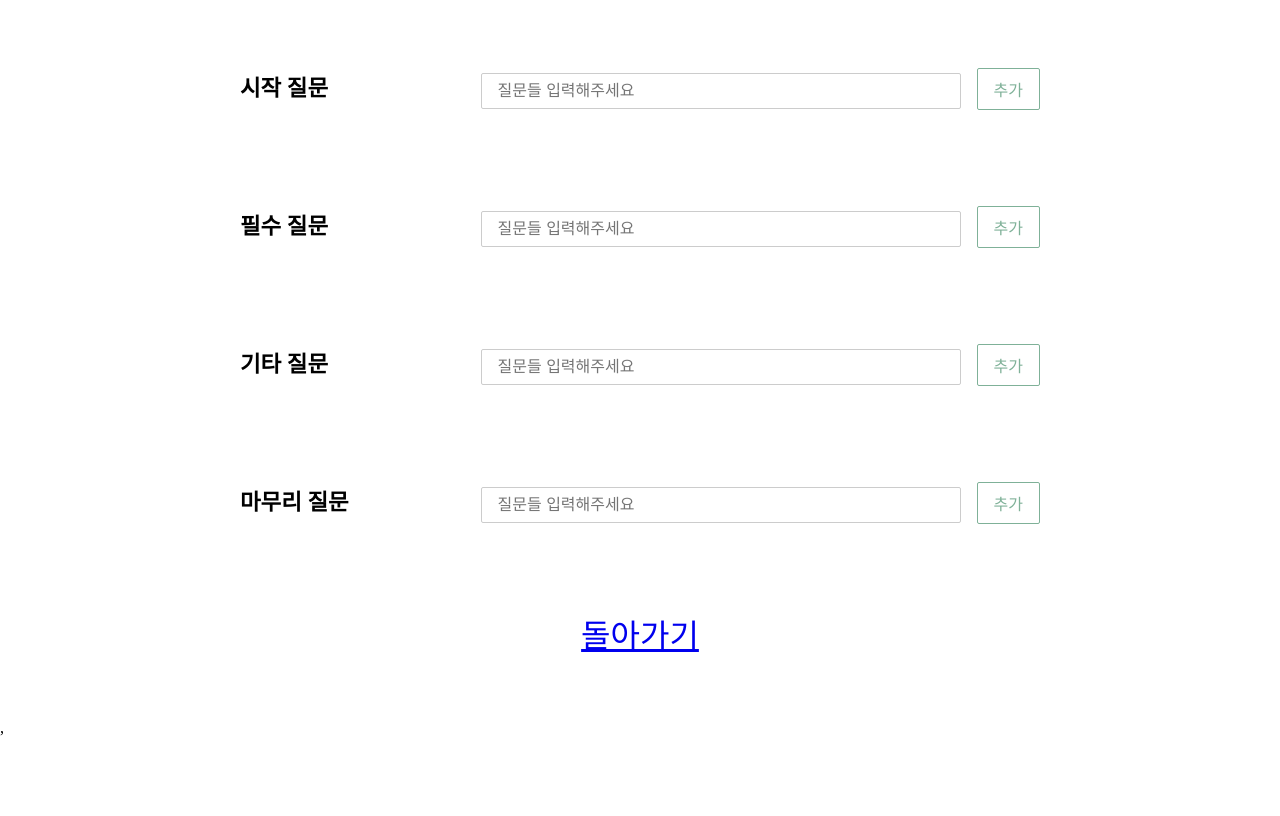
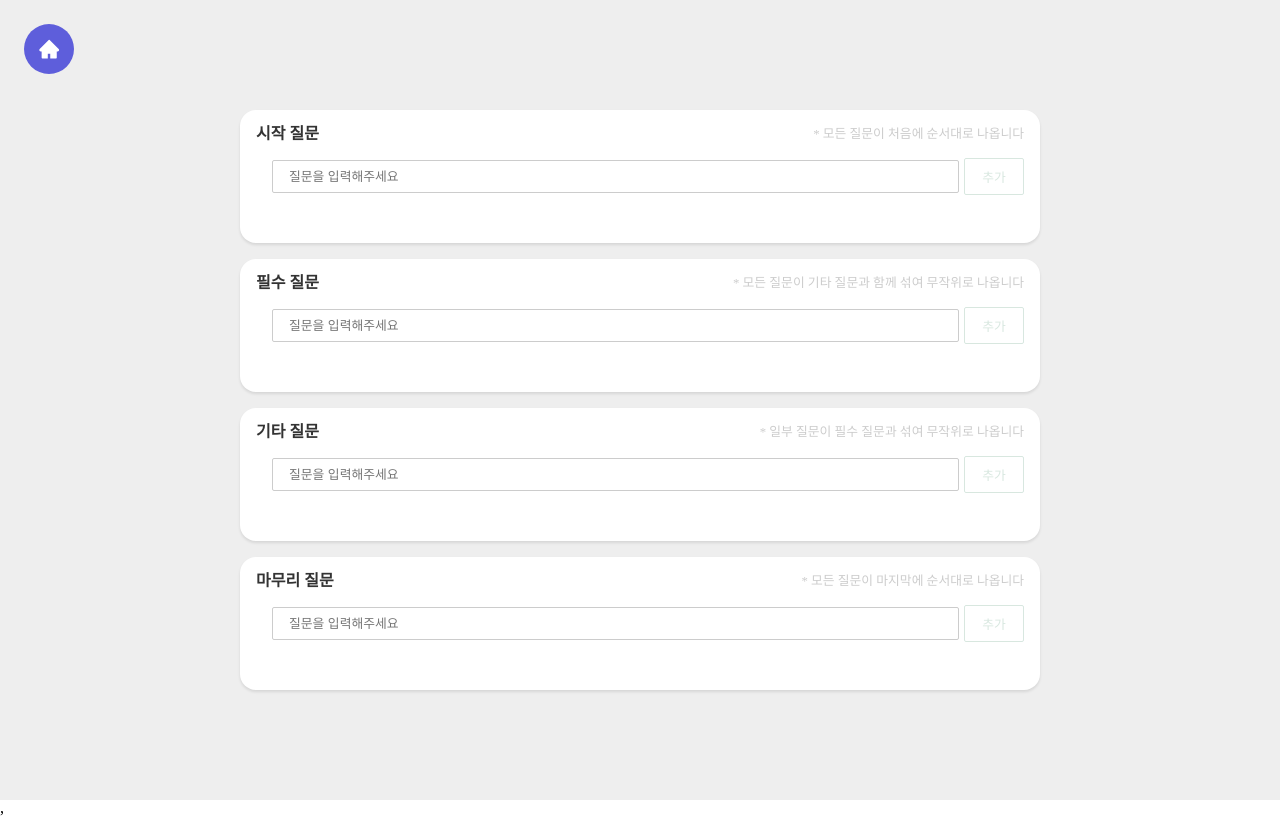
Before and after one commit to HobinLee/interview, a React app: page /setting in a window 1280 px wide. Built offline with nearby package versions, Linux system fonts and the light colour scheme.

Commit message:
feat: 세팅 페이지 수정 및 style > styled로 수정

```diff
--- a/src/App.tsx
+++ b/src/App.tsx
@@ -1,4 +1,4 @@
-import { FC, ReactElement } from 'react';
+import { FC } from 'react';
 import { Route, Routes } from 'react-router-dom';
 
 import { InterviewRoom, ReviewRoom, SettingRoom, WaitingRoom } from './pages';
--- a/src/components/molecules/Header/index.tsx
+++ b/src/components/molecules/Header/index.tsx
@@ -1,6 +1,6 @@
 import { FC } from 'react';
 import { Link } from 'react-router-dom';
-import style from 'styled-components';
+import styled from 'styled-components';
 
 const Header: FC = () => (
   <HeaderWrapper>
@@ -10,7 +10,7 @@ const Header: FC = () => (
 
 export default Header;
 
-const HeaderWrapper = style.header`
+const HeaderWrapper = styled.header`
   display: flex;
   min-height: 40px;
   padding: 16px 16px 0 16px;
--- a/src/pages/InterviewRoom/style.ts
+++ b/src/pages/InterviewRoom/style.ts
@@ -1,6 +1,6 @@
-import style from 'styled-components';
+import styled from 'styled-components';
 
-export const InterviewRoomWrapper = style.main`
+export const InterviewRoomWrapper = styled.main`
   background: #333;
   color: #fff;
   width: 100vw;
@@ -31,7 +31,7 @@ export const InterviewRoomWrapper = style.main`
       flex-direction: column;
       justify-content: center;
       align-items: center;
-      text-align: center
+      text-align: center;
     }
   }
 
@@ -91,7 +91,6 @@ export const InterviewRoomWrapper = style.main`
     }
 
     .close-button {
-
       background: #ea4335;
     }
 
--- a/src/pages/ReviewRoom/style.ts
+++ b/src/pages/ReviewRoom/style.ts
@@ -1,9 +1,9 @@
-import style from 'styled-components';
+import styled from 'styled-components';
 
-export const ReviewRoomWrapper = style.main`
- font-size: 2.8rem;
- .review-table {
-   margin: auto;
-   border: 1px solid black;
- }
+export const ReviewRoomWrapper = styled.main`
+  font-size: 2.8rem;
+  .review-table {
+    margin: auto;
+    border: 1px solid black;
+  }
 `;
--- a/src/pages/SettingRoom/Question/index.tsx
+++ b/src/pages/SettingRoom/Question/index.tsx
@@ -1,5 +1,6 @@
 import { Button } from '@src/components/atoms/Button/Button';
 import { Input } from '@src/components/atoms/Input/Input';
+import { Typography } from '@src/components/atoms/Typography/Typography';
 import { FC, useState } from 'react';
 import { useInput } from '../../../hooks';
 import { Question } from '../../../store/question';
@@ -43,13 +44,14 @@ const QuestionElement: FC<QuestionProps> = ({
         <Input
           value={modifiedQuestion}
           onChange={handleModifiedQuestion}
-          placeholder="질문들 입력해주세요"
+          placeholder="질문을 입력해주세요"
+          fontSize="small"
         ></Input>
-        <div>
-          <Button onClick={handleConfirmModify} color="blue">
+        <div className="buttons-wrapper">
+          <Button onClick={handleConfirmModify} color="blue" fontSize="small">
             수정
           </Button>
-          <Button onClick={handleCancelModify} color="gray">
+          <Button onClick={handleCancelModify} color="gray" fontSize="small">
             취소
           </Button>
         </div>
@@ -59,12 +61,14 @@ const QuestionElement: FC<QuestionProps> = ({
 
   return (
     <QuestionElementWrapper>
-      <h5>{question}</h5>
-      <div>
-        <Button onClick={handleModify} color="blue">
+      <Typography ellipsis fontWeight="default">
+        {question}
+      </Typography>
+      <div className="buttons-wrapper">
+        <Button onClick={handleModify} color="blue" fontSize="small">
           수정
         </Button>
-        <Button onClick={deleteQuestion} color="red">
+        <Button onClick={deleteQuestion} color="red" fontSize="small">
           삭제
         </Button>
       </div>
--- a/src/pages/SettingRoom/Question/style.ts
+++ b/src/pages/SettingRoom/Question/style.ts
@@ -1,12 +1,20 @@
-import style from 'styled-components';
+import styled from 'styled-components';
 
-export const QuestionElementWrapper = style.li`
-  height: 3rem;
+export const QuestionElementWrapper = styled.li`
+  margin-top: 0.5rem;
+  height: 2rem;
   display: flex;
   flex-direction: row;
   justify-content: space-between;
   align-items: center;
-  > button {
-    margin-left: 1rem;
+
+  .buttons-wrapper {
+    width: auto;
+    min-width: 120px;
+    display: flex;
+    flex-direction: row;
+    justify-content: flex-end;
+    align-items: center;
+    margin-left: 0.7rem;
   }
 `;
--- a/src/pages/SettingRoom/QuestionList/index.tsx
+++ b/src/pages/SettingRoom/QuestionList/index.tsx
@@ -11,17 +11,30 @@ import { useInput } from '../../../hooks';
 import QuestionElement from '../Question';
 import { Input } from '@src/components/atoms/Input/Input';
 import { Button } from '@src/components/atoms/Button/Button';
+import { Typography } from '@src/components/atoms/Typography/Typography';
 
-type QuestionType = 'begin' | 'essential' | 'random' | 'end';
+const questionTypeInfo = {
+  begin: {
+    title: '시작 질문',
+    indication: '모든 질문이 처음에 순서대로 나옵니다',
+  },
+  essential: {
+    title: '필수 질문',
+    indication: '모든 질문이 기타 질문과 함께 섞여 무작위로 나옵니다',
+  },
+  random: {
+    title: '기타 질문',
+    indication: '일부 질문이 필수 질문과 섞여 무작위로 나옵니다',
+  },
+  end: {
+    title: '마무리 질문',
+    indication: '모든 질문이 마지막에 순서대로 나옵니다',
+  },
+};
+
+type QuestionType = keyof typeof questionTypeInfo;
 type QuestionListProps = {
   type: QuestionType;
-};
-
-const typeName = {
-  begin: '시작 질문',
-  essential: '필수 질문',
-  random: '기타 질문',
-  end: '마무리 질문',
 };
 
 const QuestionList: FC<QuestionListProps> = ({ type }) => {
@@ -67,19 +80,32 @@ const QuestionList: FC<QuestionListProps> = ({ type }) => {
   return (
     <QuestionListWrapper>
       <div className="title">
-        <h4>{typeName[type]}</h4>
+        <Typography heading="h4">{questionTypeInfo[type].title}</Typography>
+        <Typography color="gray" fontSize="small">
+          * {questionTypeInfo[type].indication}
+        </Typography>
+      </div>
+      <ul className="list">
+        <li>
           <div className="add-question-button">
             <Input
               onChange={onChange}
               value={newQuestion}
-            placeholder="질문들 입력해주세요"
+              placeholder="질문을 입력해주세요"
+              fontSize="small"
             />
-          <Button onClick={handleAddQuestion} color="green">
+            <Button
+              onClick={handleAddQuestion}
+              color="green"
+              fontSize="small"
+              disabled={!newQuestion.length}
+            >
               추가
             </Button>
           </div>
-      </div>
-      <ul className="list">{questionList}</ul>
+        </li>
+        {questionList}
+      </ul>
     </QuestionListWrapper>
   );
 };
--- a/src/pages/SettingRoom/QuestionList/style.ts
+++ b/src/pages/SettingRoom/QuestionList/style.ts
@@ -1,13 +1,15 @@
-import style from 'styled-components';
+import styled from 'styled-components';
 
-export const QuestionListWrapper = style.main`
+export const QuestionListWrapper = styled.div`
+  background-color: white;
   display: flex;
   flex-direction: column;
   font-size: 2rem;
   align-items: flex-start;
+  padding: 1rem;
+  border-radius: 1rem;
   justify-content: center;
-  width: 100%;
-  min-width: 50rem;
+  box-shadow: rgba(0, 0, 0, 0.1) 0 2px 3px;
 
   .title {
     width: 100%;
@@ -15,14 +17,13 @@ export const QuestionListWrapper = style.main`
     flex-direction: row;
     align-items: center;
     justify-content: space-between;
-    h4 {
-      margin: 0;
-      margin-right: 1rem;
-    }
-    input {
-      width: 30rem;
-      margin-right: 1rem;
-    }
+  }
+
+  .add-question-button {
+    display: flex;
+    flex-direction: row;
+    align-items: center;
+    justify-content: space-between;
   }
 
   .list {
@@ -30,9 +31,13 @@ export const QuestionListWrapper = style.main`
     flex-direction: column;
     box-sizing: border-box;
     padding: 0;
-    padding-left: 2rem;
+    padding-left: 1rem;
     width: 100%;
-    margin-top: 2rem;
-    margin-bottom: 4rem;
+    margin-top: 1rem;
+    margin-bottom: 2rem;
+  }
+
+  & + & {
+    margin-top: 1rem;
   }
 `;
--- a/src/pages/SettingRoom/index.tsx
+++ b/src/pages/SettingRoom/index.tsx
@@ -4,6 +4,7 @@ import { useRecoilValue } from 'recoil';
 import { questionSetKeyState } from '../../store/question';
 import { FC, useEffect } from 'react';
 import { Link } from 'react-router-dom';
+import { AiFillHome } from 'react-icons/ai';
 
 const SettingRoom: FC = () => {
   const questionSetKey = useRecoilValue(questionSetKeyState);
@@ -18,8 +19,9 @@ const SettingRoom: FC = () => {
         <QuestionList type="random" />
         <QuestionList type="end" />
       </div>
-
-      <Link to="/">돌아가기</Link>
+      <Link to="/">
+        <AiFillHome fill="white" />
+      </Link>
     </SettingRoomWrapper>
   );
 };
--- a/src/pages/SettingRoom/style.ts
+++ b/src/pages/SettingRoom/style.ts
@@ -1,18 +1,43 @@
-import style from 'styled-components';
+import { colors } from '@src/styles/variables';
+import styled from 'styled-components';
 
-export const SettingRoomWrapper = style.main`
+export const SettingRoomWrapper = styled.main`
+  padding: 20px;
   display: flex;
   flex-direction: column;
   align-items: center;
   justify-content: center;
-  min-height: 90vh;
-  width: 100%;
-
+  min-height: 100vh;
+  background-color: ${colors.lightGray};
   .setting-room {
+    width: 100%;
+    max-width: 800px;
     display: flex;
     flex-direction: column;
-    font-size: 2rem;
+
+    button {
+      width: 60px;
+      min-width: 60px;
+      margin-left: 5px;
+    }
   }
 
-  font-size: 2rem;
+  & > a {
+    transition: 0.5s;
+    position: fixed;
+    display: flex;
+    justify-content: center;
+    align-items: center;
+    top: 1.5rem;
+    left: 1.5rem;
+    width: 50px;
+    height: 50px;
+    background-color: ${colors.blue};
+    border-radius: 50%;
+    font-size: 1.4rem;
+
+    &:hover {
+      opacity: 0.9;
+    }
+  }
 `;
--- a/src/pages/WaitingRoom/style.ts
+++ b/src/pages/WaitingRoom/style.ts
@@ -1,6 +1,6 @@
-import style from 'styled-components';
+import styled from 'styled-components';
 
-export const WaitingRoomWrapper = style.main`
+export const WaitingRoomWrapper = styled.main`
   display: flex;
   flex-direction: column;
 
```
Lines whose indentation alone changed are shown as unchanged.
